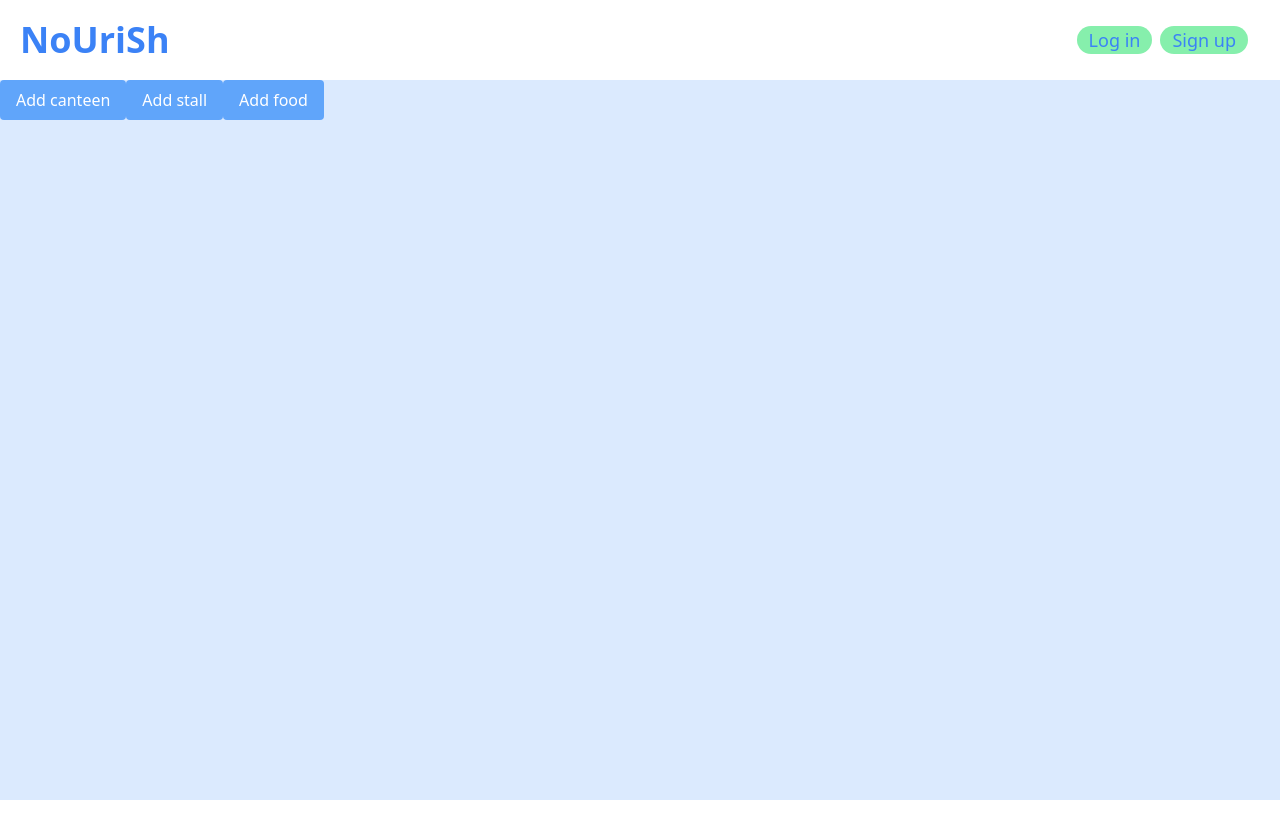
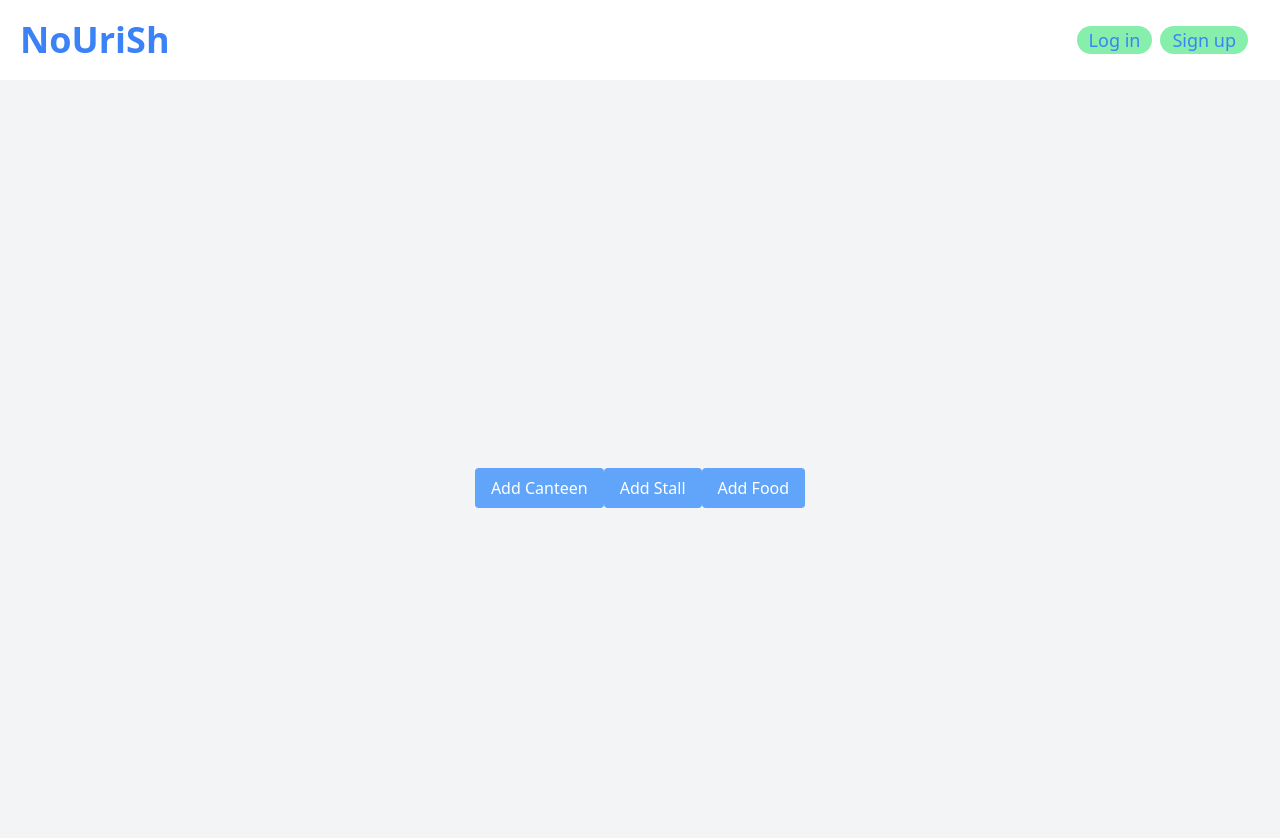
Before and after one commit to DesSnowy/NoUriSh, a React (Create React App) app in the folder frontend/: page /admin in a window 1280 px wide. Shown: the top 838 px of the page. Before the commit the page ends 800 px from the top, so only its background shows below. Built offline with nearby package versions, Linux system fonts and the light colour scheme.

Commit message:
styling for admin

```diff
--- a/frontend/src/components/AddCanteenForm.js
+++ b/frontend/src/components/AddCanteenForm.js
@@ -36,7 +36,7 @@ const AddCanteen = ({ onClose }) => {
     }
 
   return (
-    <form onSubmit={handleSubmitCanteen}>
+    <form onSubmit={handleSubmitCanteen} className="space-y-4 p-4 bg-white rounded-lg shadow-md">
         <label className="userInputHeading">Canteen name:</label>
         <input
           type="text"
--- a/frontend/src/components/AddFoodForm.js
+++ b/frontend/src/components/AddFoodForm.js
@@ -38,7 +38,7 @@ const AddFood = ({ onClose }) => {
   };
 
   return (
-    <form onSubmit={handleSubmitFood}>
+    <form onSubmit={handleSubmitFood} className="space-y-4 p-4 bg-white rounded-lg shadow-md">
       <label className="userInputHeading">Food name:</label>
       <input
         type="text"
--- a/frontend/src/components/AddStallForm.js
+++ b/frontend/src/components/AddStallForm.js
@@ -37,7 +37,7 @@ const AddStall = ({ onClose }) => {
     }
 
   return (
-    <form onSubmit={handleSubmitStall}>
+    <form onSubmit={handleSubmitStall} className="space-y-4 p-4 bg-white rounded-lg shadow-md">
         <label className="userInputHeading">Stall name:</label>
         <input
           type="text"
--- a/frontend/src/pages/Admin.js
+++ b/frontend/src/pages/Admin.js
@@ -21,18 +21,18 @@ const Admin = () => {
   }
 
   return (
-    <>
+    <div className="min-h-screen flex flex-col items-center justify-center bg-gray-100">
       {showCanteenPopup && (
         <div
           onClick={() => setShowCanteenPopup(false)}
-          className="fixed inset-0 bg-black/80 flex items-center justify-center"
+          className="fixed inset-0 bg-black/80 flex items-center justify-center z-50"
         >
           <div
             onClick={(ev) => ev.stopPropagation()}
             className="bg-white p-6 rounded-lg shadow-lg overflow-auto max-w-md mx-auto"
           >
-            <div className="flex flex-row justify-around">
-              <AddCanteenForm onClose={() => setShowCanteenPopup(false)}/>
+            <div className="flex flex-col items-center">
+              <AddCanteenForm onClose={() => setShowCanteenPopup(false)} />
             </div>
           </div>
         </div>
@@ -41,14 +41,14 @@ const Admin = () => {
       {showStallPopup && (
         <div
           onClick={() => setShowStallPopup(false)}
-          className="fixed inset-0 bg-black/80 flex items-center justify-center"
+          className="fixed inset-0 bg-black/80 flex items-center justify-center z-50"
         >
           <div
             onClick={(ev) => ev.stopPropagation()}
             className="bg-white p-6 rounded-lg shadow-lg overflow-auto max-w-md mx-auto"
           >
-            <div className="flex flex-row justify-around">
-              <AddStallForm onClose={() => setShowStallPopup(false)}/>
+            <div className="flex flex-col items-center">
+              <AddStallForm onClose={() => setShowStallPopup(false)} />
             </div>
           </div>
         </div>
@@ -57,24 +57,31 @@ const Admin = () => {
       {showFoodPopup && (
         <div
           onClick={() => setShowFoodPopup(false)}
-          className="fixed inset-0 bg-black/80 flex items-center justify-center"
+          className="fixed inset-0 bg-black/80 flex items-center justify-center z-50"
         >
           <div
             onClick={(ev) => ev.stopPropagation()}
             className="bg-white p-6 rounded-lg shadow-lg overflow-auto max-w-md mx-auto"
           >
-            <div className="flex flex-row justify-around">
-              <AddFoodForm onClose={() => setShowFoodPopup(false)}/>
+            <div className="flex flex-col items-center">
+              <AddFoodForm onClose={() => setShowFoodPopup(false)} />
             </div>
           </div>
         </div>
       )}
 
-      <button className="button" onClick={handleAddCanteen}>Add canteen</button>
-      <button className="button" onClick={handleAddStall}>Add stall</button>
-      <button className="button" onClick={handleAddFood}>Add food</button>
-
-    </>
+      <div className="space-y-4">
+        <button className="button" onClick={handleAddCanteen}>
+          Add Canteen
+        </button>
+        <button className="button" onClick={handleAddStall}>
+          Add Stall
+        </button>
+        <button className="button" onClick={handleAddFood}>
+          Add Food
+        </button>
+      </div>
+    </div>
   )
 }
 
```
